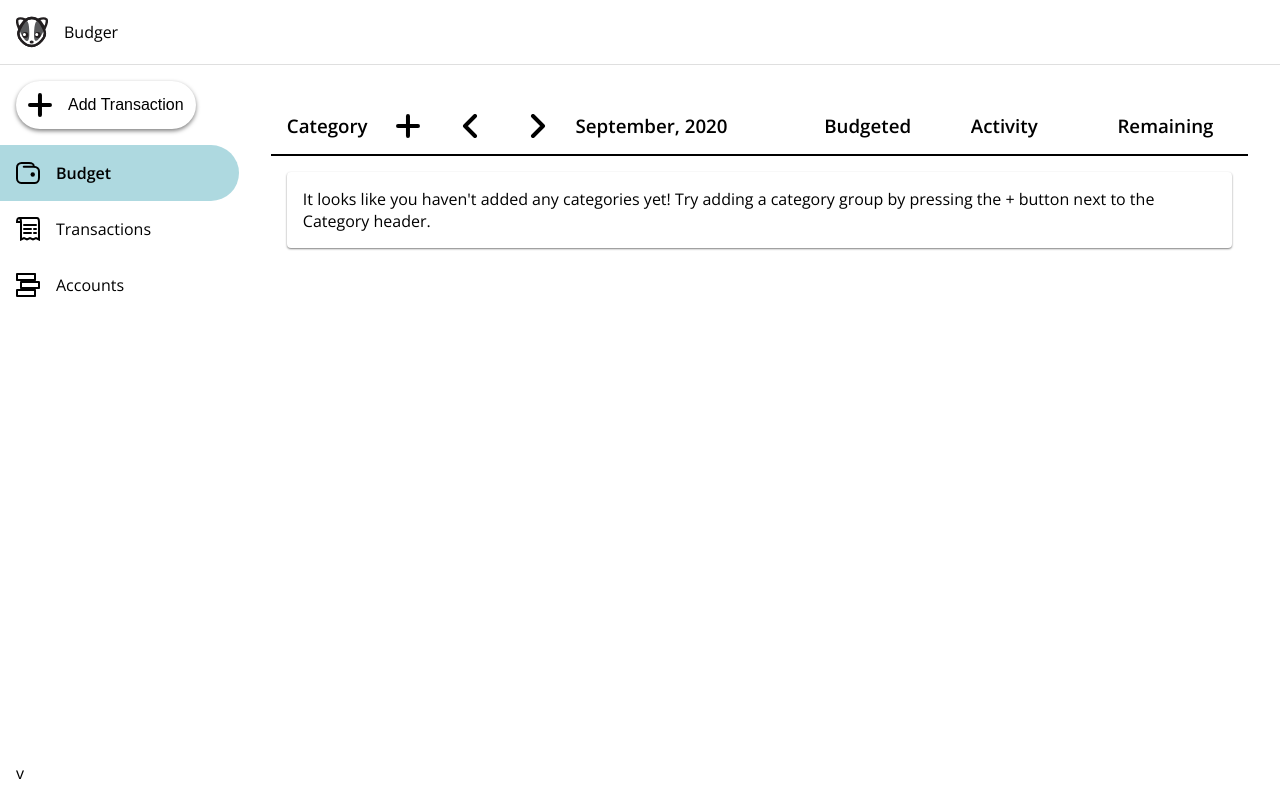
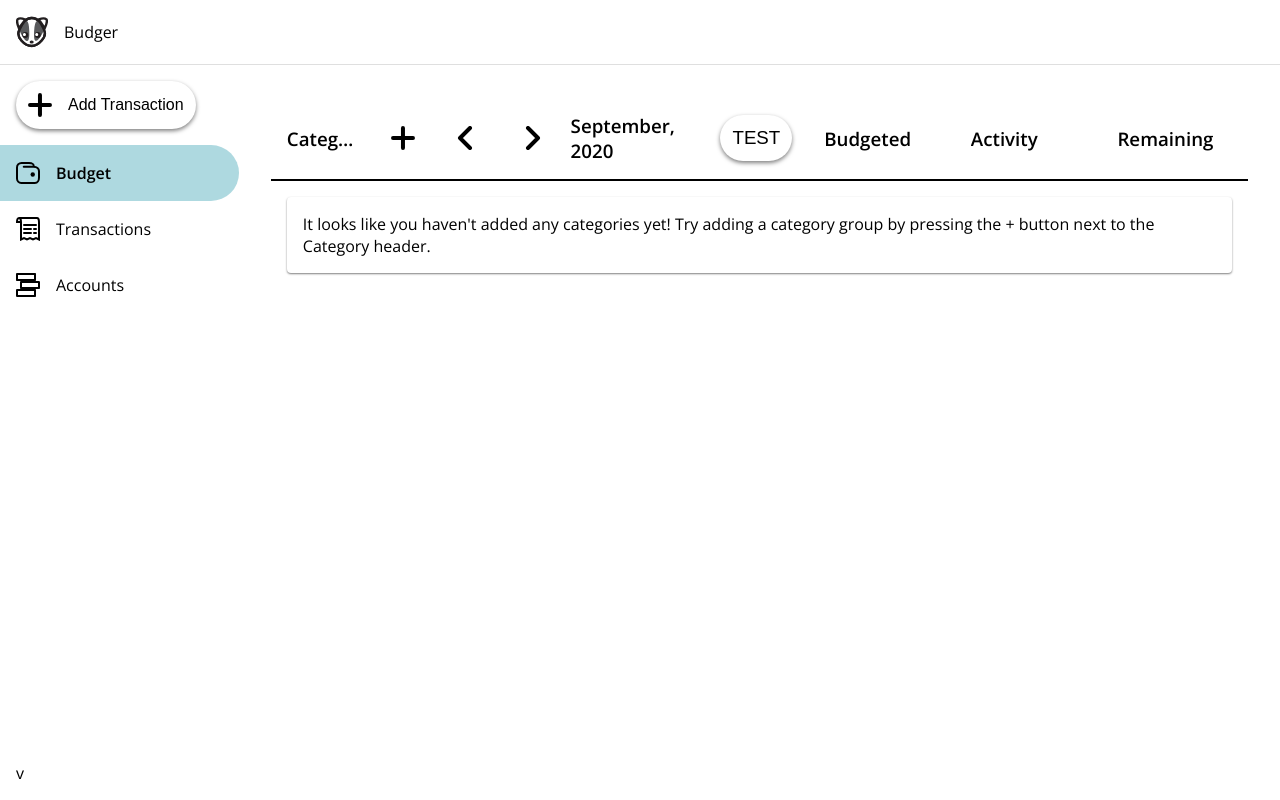
Before and after one commit to itscharlieliu/budger, a React (Create React App) app: page /#/budget in a window 1280 px wide. Built offline with nearby package versions, Linux system fonts and the light colour scheme.

Commit message:
Add button to copy previous month

```diff
--- a/src/components/screens/BudgetScreen.tsx
+++ b/src/components/screens/BudgetScreen.tsx
@@ -10,7 +10,12 @@ import { ReactComponent as PlusIcon } from "../../resources/images/plusIcon.svg"
 import { ReactComponent as Trash } from "../../resources/images/trash.svg";
 import t from "../../services/i18n/language";
 import ApplicationState from "../../store";
-import { addBudgetMonth, deleteBudgetCategory, deleteBudgetGroup } from "../../store/budget/budgetActions";
+import {
+    addBudgetMonth,
+    deleteBudgetCategory,
+    deleteBudgetGroup,
+    copyBudgetMonth,
+} from "../../store/budget/budgetActions";
 import { BudgetCategory, TotalBudget } from "../../store/budget/budgetInterfaces";
 import { Transaction } from "../../store/transactions/transactionInterfaces";
 import formatMoney from "../../utils/formatMoney";
@@ -42,6 +47,7 @@ interface DispatchProps {
     deleteBudgetCategory: typeof deleteBudgetCategory;
     deleteBudgetGroup: typeof deleteBudgetGroup;
     addBudgetMonth: typeof addBudgetMonth;
+    copyBudgetMonth: typeof copyBudgetMonth;
 }
 
 type AllProps = StateProps & ResolveThunks<DispatchProps>;
@@ -65,7 +71,9 @@ interface MonthHeaderProps {
     onPrevMonth: () => void;
 }
 
-interface BudgetHeaderProps extends MonthHeaderProps {}
+interface BudgetHeaderProps extends MonthHeaderProps {
+    onCopyPreviousMonth: () => void;
+}
 
 const BudgetContainer = styled.div`
     display: grid;
@@ -130,6 +138,7 @@ const BudgetHeader = (props: BudgetHeaderProps): JSX.Element => {
                     onNextMonth={props.onNextMonth}
                     onPrevMonth={props.onPrevMonth}
                 />
+                <BudgetHeaderButton onClick={props.onCopyPreviousMonth}>TEST</BudgetHeaderButton>
             </GridHeaderContainer>
             <GridHeaderContainer>
                 <span>{t("budgeted")}</span>
@@ -208,13 +217,15 @@ const BudgetScreen = (props: AllProps): JSX.Element => {
         : [];
 
     const handleNextMonthPress = () => {
-        console.log("next");
         setMonthCode((currMonth: MonthCode) => getNextMonthCode(currMonth));
     };
 
     const handlePrevMonthPress = () => {
-        console.log("prev");
         setMonthCode((currMonth: MonthCode) => getPrevMonthCode(currMonth));
+    };
+
+    const handleCopyPreviousMonth = () => {
+        props.copyBudgetMonth(getPrevMonthCode(monthCode), monthCode);
     };
 
     return (
@@ -224,6 +235,7 @@ const BudgetScreen = (props: AllProps): JSX.Element => {
                     monthCode={monthCode}
                     onNextMonth={handleNextMonthPress}
                     onPrevMonth={handlePrevMonthPress}
+                    onCopyPreviousMonth={handleCopyPreviousMonth}
                 />
                 {currentMonthlyBudgetKeys.length === 0 && <InfoCard>{t("noCategories")}</InfoCard>}
                 {props.toBeBudgeted !== 0 && (
@@ -273,6 +285,7 @@ const mapDispatchToProps: DispatchProps = {
     deleteBudgetCategory,
     deleteBudgetGroup,
     addBudgetMonth,
+    copyBudgetMonth,
 };
 
 export default connect(mapStateToProps, mapDispatchToProps)(BudgetScreen);
```
